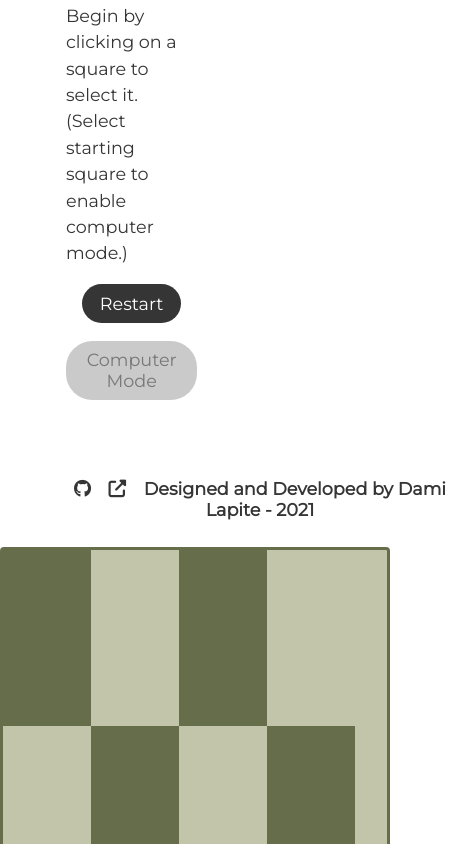
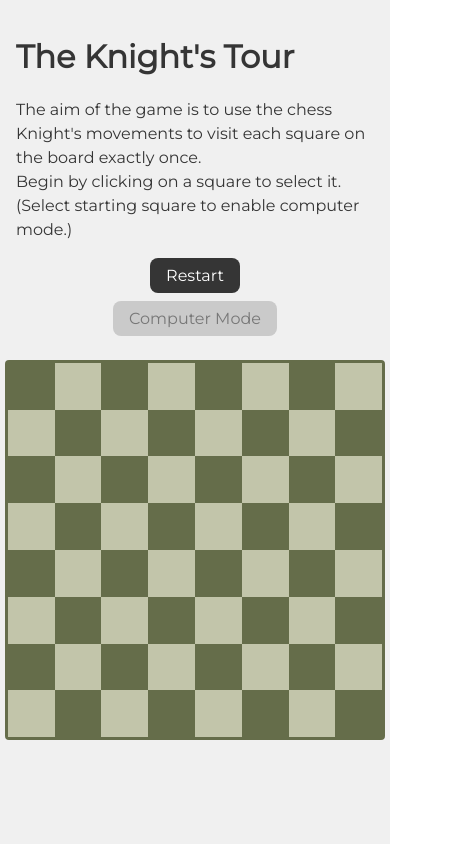
Before and after one commit to Dami-Lapite/knights-tour, a React (Create React App) app: page / in a window 390 px wide. Shown: the top 844 px of the page, 470 px wide, since content can reach past the window. Built offline with nearby package versions, Linux system fonts and the light colour scheme.

Commit message:
fixed screen-size compatibility issue

```diff
--- a/src/App.js
+++ b/src/App.js
@@ -174,9 +174,8 @@ class App extends Component {
   render (){
     return (
       <div className="App">
+        <div className="wrapper">
         <div className="container">
-          <Grid container>
-            <Grid item xs={5}>
               <div className="card">
                 {this.isPathComplete() ? (<div>
                   <h1>Knight's Tour Complete !</h1>
@@ -187,7 +186,7 @@ class App extends Component {
                   <br/>Begin by clicking on a square to select it.
                   <br/>(Select starting square to enable computer mode.)</p>
                 </div>:<div>
-                <h1>Oops...you're trapped!</h1>
+                <h2>Oops...you're trapped!</h2>
                 </div>)}
                 <button className="button" onClick={this.reloadPage}>Restart</button>
                 {this.isSecondMove() ? (
@@ -201,22 +200,21 @@ class App extends Component {
                   <button className="button" onClick={this.undoStep}>Undo step&emsp;<i className="fas fa-undo-alt icon"></i></button>
                 </div>}
               </div>
-              <div className="footer">
-                <p className="footerText">
-                <span><a className="fab fa-github"
-                style={{display: "table-cell"}} href="https://github.com/Dami-Lapite/anime-quotes" target="_blank"></a></span>&emsp;
-                <span><a className="fas fa-external-link-alt project-icon"
-                style={{display: "table-cell"}} href="https://www.damilapite.com/" target="_blank"></a></span>
-                &emsp;Designed and Developed by Dami Lapite - 2021</p>
+              <div className="board">
+                  {this.state.squares.map((square) => (
+                <Square key={square.id} isLegal={isLegalMove(square.i,square.j,this.state.currentSquareId)} squareProps={this.squareProps(square.id)} squareData={square} parentCallBack={this.setCurrentSquare}/>
+              ))}
               </div>
-            </Grid>
-            <Grid container className="Board" style={{ width: "44.25em", height: "45em"}} spacing={0}>
-            {this.state.squares.map((square) => (
-              <Square key={square.id} isLegal={isLegalMove(square.i,square.j,this.state.currentSquareId)} squareProps={this.squareProps(square.id)} squareData={square} parentCallBack={this.setCurrentSquare}/>
-            ))}
-          </Grid>
-          </Grid>
         </div>
+        <div className="footer">
+          <p className="footerText">
+          <span><a className="fab fa-github icon"
+          style={{display: "table-cell"}} href="https://github.com/Dami-Lapite/anime-quotes" target="_blank"></a></span>&emsp;
+          <span><a className="fas fa-external-link-alt icon"
+          style={{display: "table-cell"}} href="https://www.damilapite.com/" target="_blank"></a></span>
+          &emsp;Designed & Developed by Dami Lapite - 2021</p>
+        </div>
+      </div>
       </div>
     );
   }
--- a/src/Components/Square.js
+++ b/src/Components/Square.js
@@ -21,11 +21,11 @@ export class Square extends Component {
                     (this.props.squareData.color === "white" ? (
                     <div className={styles.whiteSquare} >
                         {this.props.squareProps.isCurrent ? (
-                        <img src={ImSrc} width="50px" height="50px" alt="knight"/>
+                        <img src={ImSrc}  alt="knight"/>
                         ):<div><p className={styles.pathPosition}>{this.props.squareData.pathPos}</p></div>}
                     </div>):<div className={styles.blackSquare} >
                         {this.props.squareProps.isCurrent ? (
-                        <img src={ImSrc} width="50px" height="50px" alt="knight"/>
+                        <img src={ImSrc}  alt="knight"/>
                         ):<div><p className={styles.pathPosition}>{this.props.squareData.pathPos}</p></div>}
                     </div>)):
                 (this.props.isLegal ? (
--- a/src/Styles/App.css
+++ b/src/Styles/App.css
@@ -1,102 +1,139 @@
-*{
-  font-family: 'Montserrat', sans-serif;
+* {
+  font-family: "Montserrat", sans-serif;
   color: #353535;
 }
 
 .App {
-    background-color: #ffffff;
+  background-color: #f0f0f0;
+}
+
+@media screen and (max-width: 1680px) {
+  .App {
+    font-size: 13pt;
+  }
+}
+
+@media screen and (max-width: 1280px) {
+  .App {
+    font-size: 12.5pt;
+  }
+}
+
+@media screen and (max-width: 736px) {
+  .App {
+    font-size: 12pt;
+  }
+}
+
+@media screen and (max-width: 360px) {
+  .App {
+    font-size: 11pt;
+  }
+}
+
+.wrapper {
+  position: relative;
 }
 
 .container {
+  display: grid;
+  grid-template-areas: "card board";
+  min-height: 100vh;
+}
+
+.board {
+  border: 1;
+  margin: auto;
+  border-style: solid;
+  border-color: #656d4a;
+  background-color: #c2c5aa;
+  border-radius: 0.25em;
+  width: 40em;
+  height: 40em;
   display: -moz-flex;
   display: -webkit-flex;
   display: -ms-flex;
   display: flex;
-  -moz-align-items: center;
-  -webkit-align-items: center;
-  -ms-align-items: center;
-  align-items: center;
-  height: 100vh;
+  flex-direction: row;
+  flex-wrap: wrap;
 }
 
-.Board{
-  border: 1;
-  border-style: solid;
-  border-color: #656d4a;
-  background-color: #c2c5aa;
-  border-radius: 0.25em;
+@media screen and (max-width: 1115px) {
+  .container {
+    display: block;
+    padding-bottom: 5em;
+  }
+}
+
+@media screen and (max-width: 736px) {
+  .board {
+    width: 96vw;
+    height: 96vw;
+  }
 }
 
 /*Card*/
-.card{
+.card {
   width: fit-content;
   max-width: 25em;
   height: fit-content;
-  margin-left: 50px;
-  margin-top: 50px;
+  margin: auto;
   display: block;
-  -moz-align-items: center;
-  -webkit-align-items: center;
-  -ms-align-items: center;
-  align-items: center;
-  justify-content: center;
-  padding: 0em 1em;
+  padding: 1em;
   border: 0;
 }
 
-.cardText{
-  font-size: 1.1em;
+.cardText {
+  font-size: 1em;
   line-height: 1.5em;
 }
 
-.icon{
+.icon {
   color: #ffffff;
 }
 
-.button{
+.button {
   display: block;
   justify-content: center;
   padding: 0.5em 1em;
-  margin: 1em auto;
+  margin: 0.5em auto;
   background-color: #353535;
   color: #ffffff;
-  font-size: 1.1em;
+  font-size: 1em;
   border: 0;
-  border-radius: 1.5em;
+  border-radius: 0.5em;
 }
 
-.disabled{
+.disabled {
   background-color: #cacaca;
   color: #777777;
 }
 
 /*Footer*/
-.footer{
+.footer {
+  position: absolute;
+  bottom: 0;
+  display: block;
+  width: 100%;
+  margin: 0.5em auto;
+}
+.footerText {
   text-align: center;
-  width: 400px;
-  margin-left: 50px;
-  margin-top: 50px;
-  display: flex;
-  align-items: center;
-  justify-content: center;
-  padding: 10px;
+  font-size: 100%;
+  color: #444444;
+  font-weight: 600;
 }
-.footerText{
-	text-align: center;
-	font-size: 110%;
-	font-weight: 600;
-}
-a:link{
+a:link {
   color: #353535;
   text-decoration: none;
 }
-a:visited{
+a:visited {
   color: #353535;
   text-decoration: none;
 }
-a:hover{
-  color: hotpink;
+a:hover {
+  color: #82a805;
 }
-a:active{
-  color: hotpink;
+a:active {
+  color: #82a805;
 }
--- a/src/Styles/square.module.css
+++ b/src/Styles/square.module.css
@@ -1,6 +1,6 @@
-.blackSquare{
-    width: 5.5em;
-    height: 5.5em;
+.blackSquare {
+  width: 5em;
+  height: 5em;
   margin: 0em;
   background-color: #656d4a;
   display: flex;
@@ -13,10 +13,10 @@
   justify-content: center;
 }
 
-.whiteSquare{
-    width: 5.5em;
-    height: 5.5em;
-    margin: 0em ;
+.whiteSquare {
+  width: 5em;
+  height: 5em;
+  margin: 0em;
   background-color: #c2c5aa;
   display: flex;
   -moz-align-items: center;
@@ -26,9 +26,9 @@
   color: #000000;
   justify-content: center;
 }
-.legalSquare{
-    width: 5.5em;
-    height: 5.5em;
+.legalSquare {
+  width: 5em;
+  height: 5em;
   display: flex;
   margin: 0em;
   background-color: rgb(176, 231, 159);
@@ -40,53 +40,35 @@
   justify-content: center;
 }
 
-@media screen and (max-width: 1280px) {
-    .blackSquare {
-        max-width: calc((100%)/8);
-    }
-    .whiteSquare {
-        max-width: calc((100% - 6em)/8);
-    }
+img {
+  width: 3em;
+  height: 3em;
 }
 
-@media screen and (max-width: 980px) {
-
-    .blackSquare {
-        max-width: calc(100%);
-    }
-    .whiteSquare {
-        max-width: calc(100%);
-    }
-
-}
-
-@media screen and (max-width: 736px) {
-
-    .blackSquare {
-        flex-basis: 3em;
-    }
-    .whiteSquare {
-        flex-basis: 3em;
-    }
-    .legalSquare {
-        max-width: 3em;
-    }
-
-}
-
-@media screen and (max-width: 360px) {
-
-    .blackSquare {
-        max-width: calc(100%/8);
-    }
-    .whiteSquare {
-        max-width: calc(100%/8);
-    }
-
-}
-
-.pathPosition{
+.pathPosition {
   font-size: 2em;
   font-weight: 400;
   color: #000000;
 }
+
+@media screen and (max-width: 736px) {
+  .blackSquare {
+    width: 12vw;
+    height: 12vw;
+  }
+  .whiteSquare {
+    width: 12vw;
+    height: 12vw;
+  }
+  .legalSquare {
+    width: 12vw;
+    height: 12vw;
+  }
+  img {
+    width: 2.5em;
+    height: 2.5em;
+  }
+  .pathPosition {
+    font-size: 1.5em;
+  }
+}
```
Lines whose indentation alone changed are shown as unchanged.
